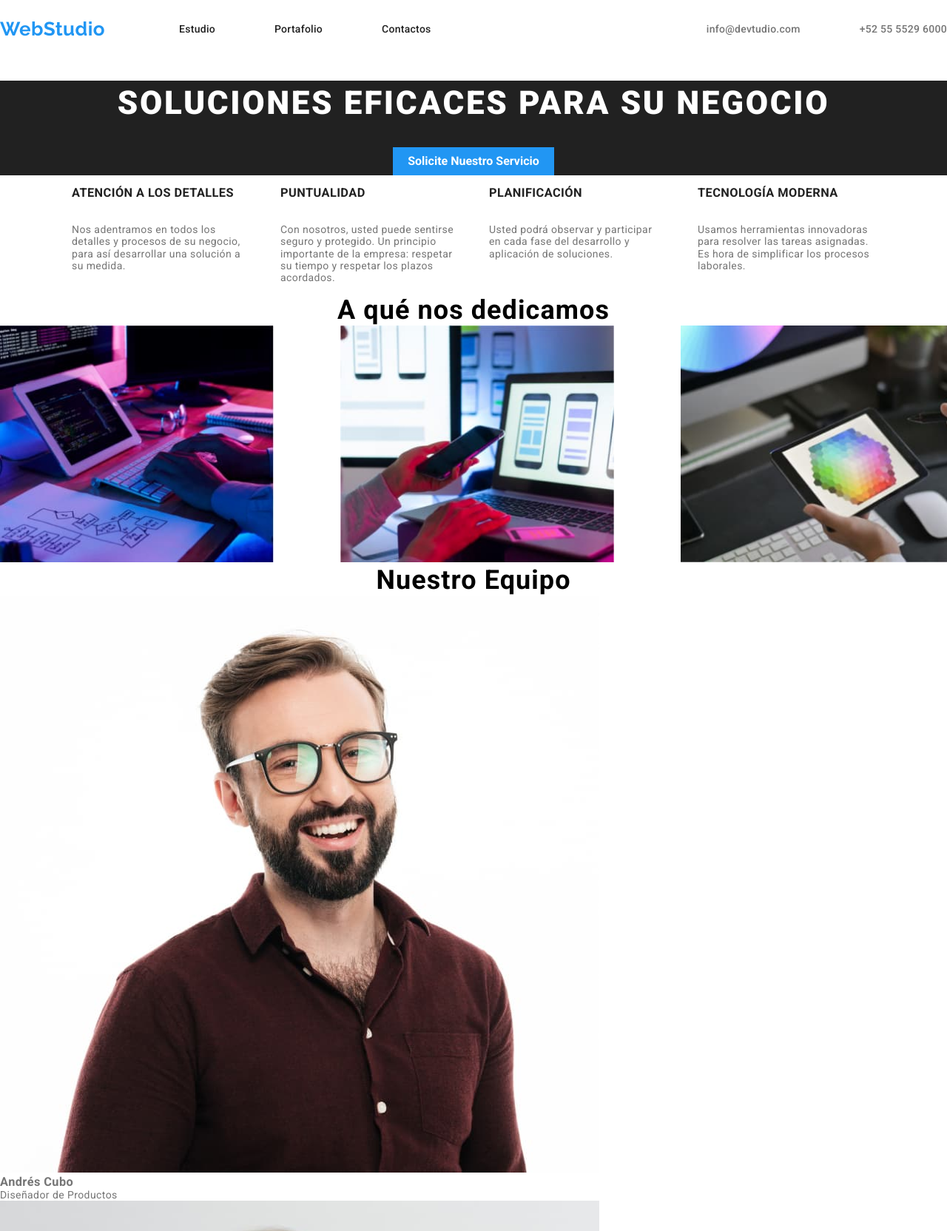
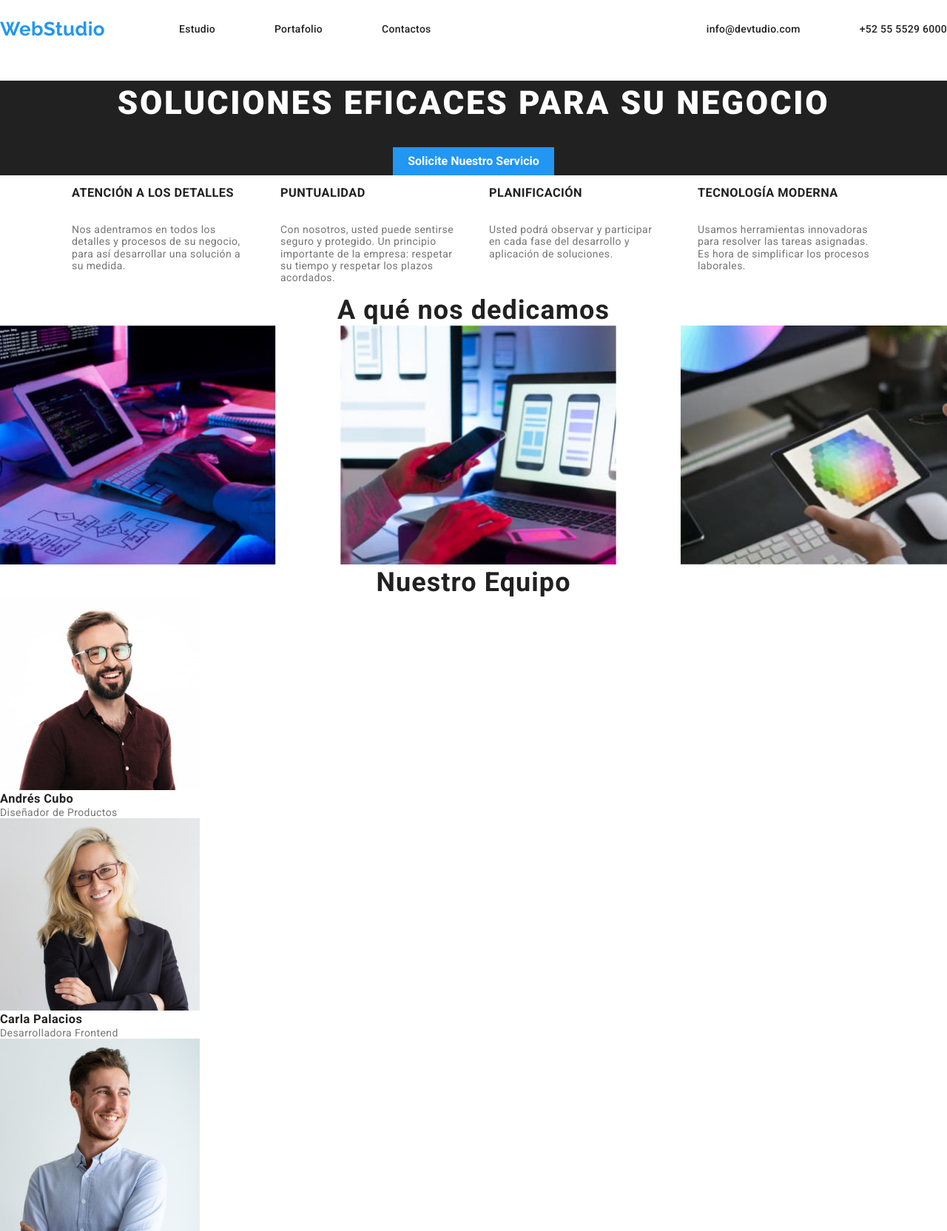
Before and after one commit to AndreJimenezL/goit-markup-hw-02, a plain HTML site: page index.html in a window 1280 px wide. Shown: the top 1664 px of the page at 74% size. Drawn offline with Linux system fonts and the light colour scheme.

Commit message:
correcciones 2da revisión

```diff
--- a/css/styles.css
+++ b/css/styles.css
@@ -1,13 +1,16 @@
 @import url('https://fonts.googleapis.com/css2?family=Raleway:wght@700&display=swap');
 @import url('https://fonts.googleapis.com/css2?family=Raleway:wght@700&family=Roboto:wght@400;500;700;900&display=swap');
 
-
+* {
+  margin: 0;
+  padding: 0;
+  box-sizing: border-box;
+}
 
 :root {
   --primary-black-color: #212121;
   --primary-text-color: #757575;
   --primary-white-color: #ffffff;
-
   --accent-color: #2196f3;
   --background-black: #21303a;
   --background-gray: #f5f4fa;
@@ -17,17 +20,6 @@
   --text-white-opacity: #ffffff99;
   }
 
-* {
-    margin: 0;
-    padding: 0;
-    box-sizing: border-box;
-  }
-
-
-a{
-    text-decoration: none;
-}
-
 body {
   background-color: var(--primary-white-color);
   color: var(--primary-text-color);
@@ -35,6 +27,11 @@ body {
   font-size: 14px;
   letter-spacing: 0.03em;
     }
+
+a{
+  text-decoration: none;
+}
+
 
 .menu {
   list-style:none;
@@ -73,7 +70,7 @@ text-transform: capitalize;
 }
 
 .contac-menu .link{
-color: var(--primary-text-color);
+color: var(--primary-black-color);
 font-weight: 500;
 font-size: 14px;
 line-height: 1.4;
@@ -123,6 +120,7 @@ header nav .nav-menu {
     padding: 200px var(--container-padding);
     text-align: center;
   }
+
 .hero .hero-title {
     font-style: normal;
     font-weight: 900;
@@ -187,7 +185,7 @@ header nav .nav-menu {
   line-height: 42px;
   text-align: center;
   letter-spacing: 0.03em;
-  color: var(--logo-black)
+  color: var(--primary-black-color)
 }
 
 .dedication ul {
@@ -202,7 +200,11 @@ header nav .nav-menu {
   width: 360px;
 }
 
-.team > h2{
+.team ul li h3{
+  color: var(--primary-black-color);
+}
+
+.team h2{
   font-family: 'Roboto';
   font-style: normal;
   font-weight: 700;
@@ -210,9 +212,8 @@ header nav .nav-menu {
   line-height: 42px;
   text-align: center;
   letter-spacing: 0.03em;
-  color: var(--logo-black)
+  color: var(--primary-black-color);
 }
-
 /* ----------- Portfolio section ----------- */
 
 .portfolio .list li button {
@@ -249,7 +250,16 @@ footer {
 }
 
 address .footer {
-  color: var(--text-white-opacity);
+  color: var(--primary-white-color);
+  font-style: normal;
+  font-weight: 400;
+  font-size: 14px;
+  line-height: 1.71;
+  text-decoration: none;
+}
+
+address .footer_link {
+  color: var(--primary-text-color);
   font-style: normal;
   font-weight: 400;
   font-size: 14px;
--- a/index.html
+++ b/index.html
@@ -62,11 +62,11 @@
                 <h2>A qué nos dedicamos</h2>
 
                 <ul>
-                   <li> <img src="images/imagen.jpg" alt="Imagen 1 dedicación"; width="370"></li>
+                   <li> <img src="images/imagen.jpg" alt="Imagen 1 dedicación" width= "373.16px"></li>
 
-                   <li> <img src="images/imagen2.jpg" alt="Imagen 2 dedicación"; width="370"></li>
+                   <li> <img src="images/imagen2.jpg" alt="Imagen 2 dedicación" width="373.16px"></li>
 
-                   <li> <img src="images/imagen3.jpg" alt="Imagen 3 dedicación"; width="370"></li>
+                   <li> <img src="images/imagen3.jpg" alt="Imagen 3 dedicación" width="373.16px"></li>
                 </ul>
 
         </section>
@@ -77,25 +77,25 @@
 
             <ul>
                 <li>
-                <img src="images/equipo1.jpg" alt="Integrante Equipo 1">
+                <img src="images/equipo1.jpg" alt="Integrante Equipo 1" width="270">
                 <h3>Andrés Cubo</h3>
                 <p>Diseñador de Productos</p>
                 </li>
 
                 <li>
-                <img src="images/equipo2.jpg" alt="Integrante Equipo 2">
+                <img src="images/equipo2.jpg" alt="Integrante Equipo 2" width="270">
                 <h3>Carla Palacios</h3>
                 <p>Desarrolladora Frontend</p>
                 </li>
 
                 <li>
-                <img src="images/equipo3.jpg" alt="Integrante Equipo 3">
+                <img src="images/equipo3.jpg" alt="Integrante Equipo 3" width="270">
                 <h3>Mario Dorado</h3>
                 <p>Marketing</p>
                 </li>
 
                 <li>
-                <img src="images/equipo4.jpg" alt="Integrante Equipo 4">
+                <img src="images/equipo4.jpg" alt="Integrante Equipo 4" width="270">
                 <h3>Pablo Mijangos</h3>
                 <p>Diseñador IU</p>
                 </li>
@@ -115,11 +115,11 @@
                 </li>
 
                 <li>
-                <a href="mailto:info@example.com" class="footer">info@example.com</a>
+                <a class="footer_link" href="mailto:info@example.com">info@example.com</a>
                 </li>
 
                 <li>
-                    <a href="tel:+525555296000" class="footer">+52 55 5529 6000</a>
+                    <a class="footer_link" href="tel:+525555296000">+52 55 5529 6000</a>
                 </li>
             </ul>
             </address>
```
Lines whose indentation alone changed are shown as unchanged.
